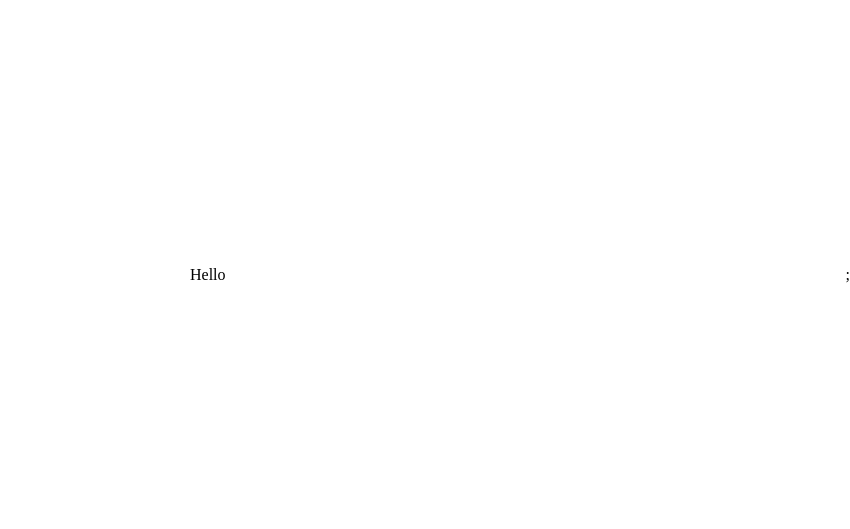
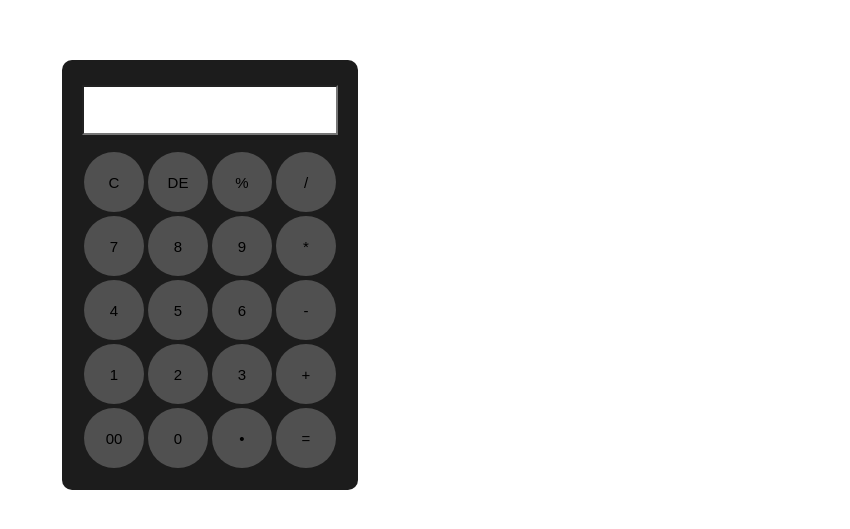
Before and after one commit to castaneda-ed/Calculator, a React (Vite) app: page / in a window 1280 px wide. Shown: the part 125-654 px from the top of the page, without its empty margins (430-1280 px from the left). Built offline with nearby package versions, Linux system fonts and the light colour scheme.

Commit message:
main html css setup

```diff
--- a/src/App.css
+++ b/src/App.css
@@ -4,13 +4,68 @@
   box-sizing: border-box;
 }
 
-.container.main {
+.container {
   width: 100vw;
   height: 100vh;
   display: flex;
   align-items: center;
+  justify-content: center;
 }
 
-.container.calculator {
-  margin: 0 auto;
+.calculator {
+  display: flex;
+  justify-content: center;
+  align-items: center;
+
+  padding: 20px;
+  border-radius: 10px;
+  background-color: #1c1c1c;
 }
+
+form input:not(.display) {
+  border: none;
+  outline: 0;
+  width: 60px;
+  height: 60px;
+  font-size: 15px;
+  background-color: #505050;
+  margin: 2px;
+  border-radius: 50px;
+  cursor: pointer;
+}
+
+form input:hover:not(.display) {
+  background-color: #797979;
+}
+
+.last-row:last-child {
+  justify-self: flex-end;
+}
+
+.operator {
+  background-color: #ff9500;
+}
+
+.operator:hover {
+  background-color: #ffac39;
+}
+
+.deleting {
+  background-color: #d4d4d2;
+}
+
+.deleting:hover {
+  background-color: #adadad;
+}
+
+.display {
+  height: 50px;
+  background-color: white;
+  width: 100%;
+  display: flex;
+  text-align: right;
+  flex: 1;
+  margin: 5px 0px 15px 0px;
+
+  font-size: 20;
+}
--- a/src/Calculator.jsx
+++ b/src/Calculator.jsx
@@ -1,7 +1,43 @@
 export default function Calculator() {
   return (
-    <main className="container main">
-      <div className="container calculator">Hello</div>;
+    <main className="container ">
+      <div className="calculator">
+        <form>
+          <label>
+            <input type="text" className="display" />
+          </label>
+          <div>
+            <input type="button" value="C" className="deleting" />
+            <input type="button" value="DE" className="deleting" />
+            <input type="button" value="%" className="deleting" />
+            <input type="button" value="/" className="operator" />
+          </div>
+          <div>
+            <input type="button" value="7" />
+            <input type="button" value="8" />
+            <input type="button" value="9" />
+            <input type="button" value="*" className="operator" />
+          </div>
+          <div>
+            <input type="button" value="4" />
+            <input type="button" value="5" />
+            <input type="button" value="6" />
+            <input type="button" value="-" className="operator" />
+          </div>
+          <div>
+            <input type="button" value="1" />
+            <input type="button" value="2" />
+            <input type="button" value="3" />
+            <input type="button" value="+" className="operator" />
+          </div>
+          <div className="last-row">
+            <input type="button" value="00" />
+            <input type="button" value="0" />
+            <input type="button" value="•" />
+            <input type="button" value="=" className="operator" />
+          </div>
+        </form>
+      </div>
     </main>
   );
 }
```
